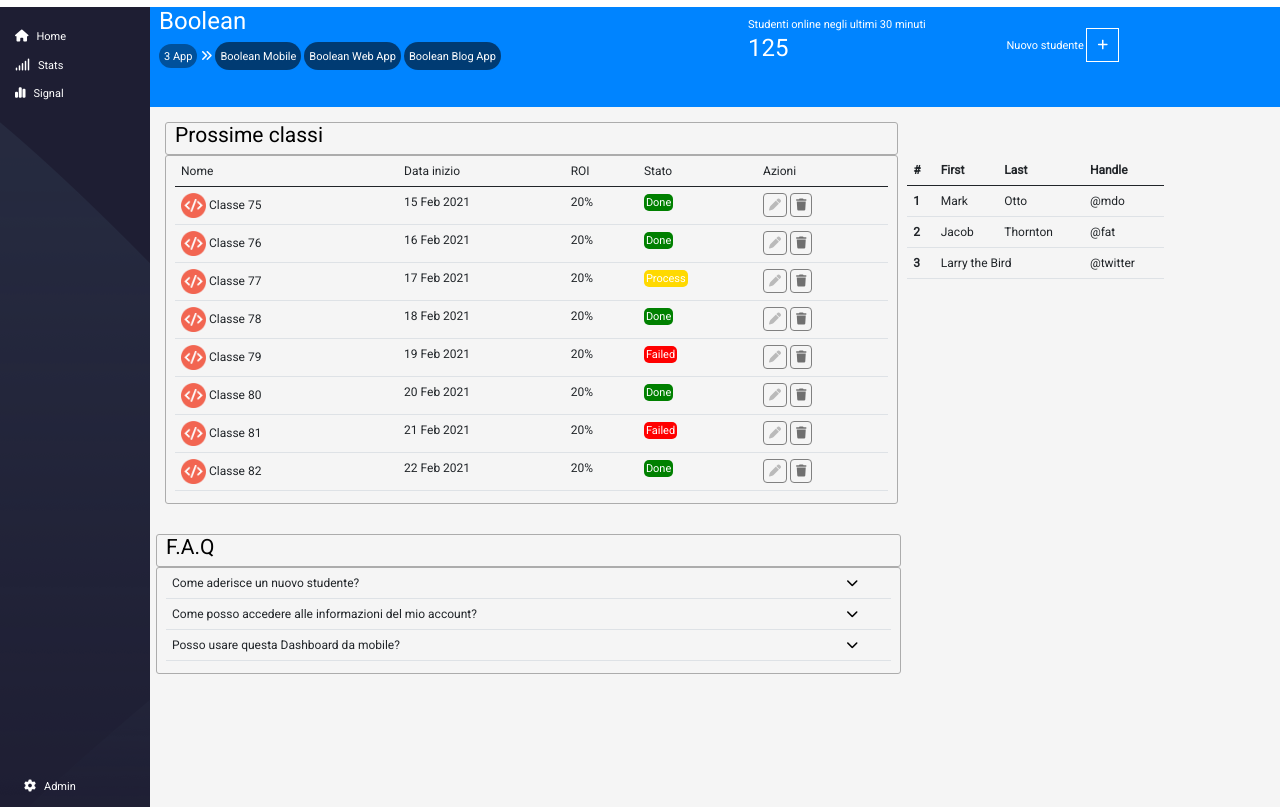
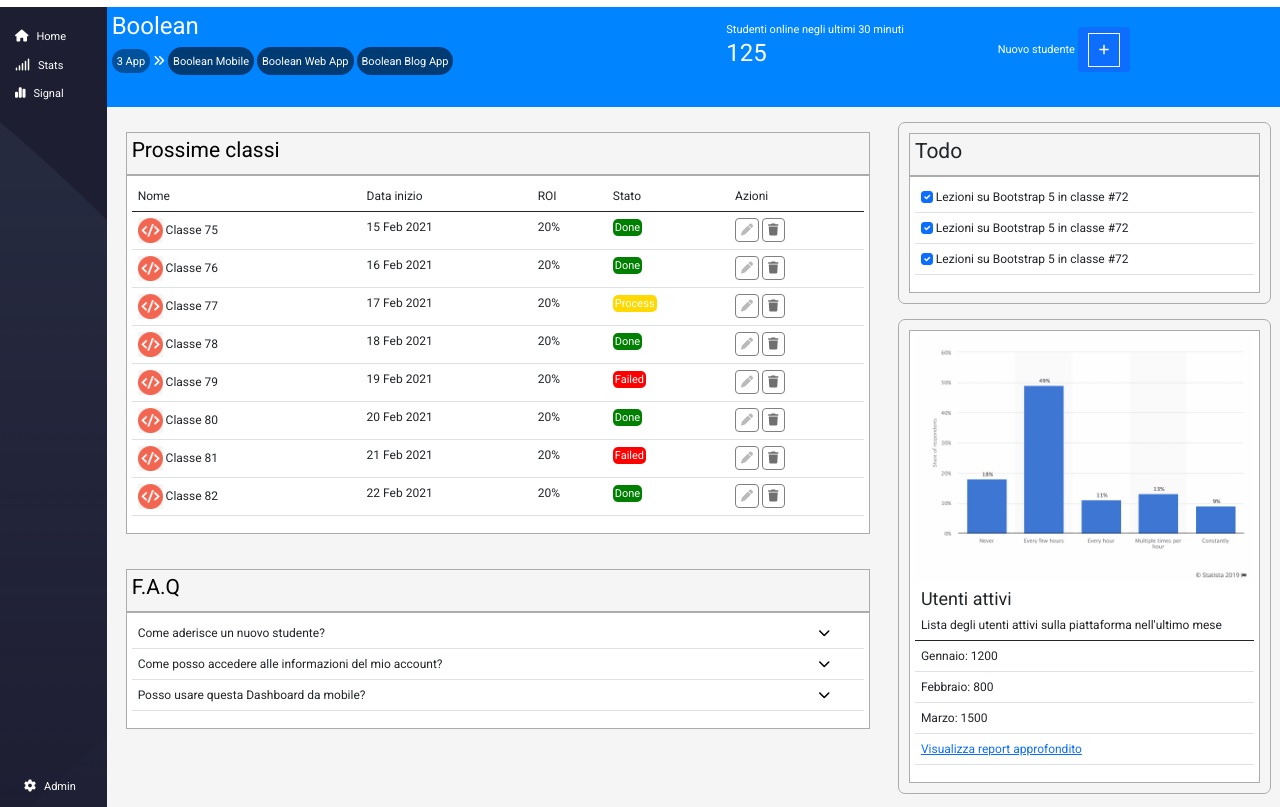
Before and after one commit to Dome1992/html-css-bootstrap-dashboard, a plain HTML site: page index.html in a window 1280 px wide. Shown: the part 43-850 px from the top of the page. Drawn offline with nearby package versions, Linux system fonts and the light colour scheme.

Commit message:
manca offcanvas

```diff
--- a/index.html
+++ b/index.html
@@ -149,11 +149,24 @@
 
                                 <div class="col">
                                     <span>Nuovo studente
-                                        <a href="">
+
+                                        <a class="btn btn-primary" type="button" data-bs-toggle="offcanvas" data-bs-target="#offcanvasRight" aria-controls="offcanvasRight"    href="#offcanvasExample" role="button">
                                             <i class="fa-solid fa-plus" style="color: #ffffff;" id="icon-plus">
                                             </i>
                                         </a>
+
+
+
                                     </span>
+                                    <div class="offcanvas offcanvas-end" tabindex="-1" id="offcanvasRight"                    aria-labelledby="offcanvasRightLabel">
+                                        <div class="offcanvas-header">
+                                          <h5 id="offcanvasRightLabel">Inserisci un nuovo studente</h5>
+                                          <button type="button" class="btn-close text-reset" data-bs-dismiss="offcanvas" aria-label="Close"></button>
+                                        </div>
+                                        <div class="offcanvas-body">
+                                          ...
+                                        </div>
+                                      </div>
                                 </div>
                             </div>
                         </div>
@@ -163,12 +176,16 @@
 
 
                 <div class="container-fluid">
-                    <div class="row" id="row-table">
-                        <div class="col-8" style="border: 1px solid rgb(172, 172, 172);">
+                    <div class="row">
+
+                        <div class="col-lg-8 col-md-12">
+                            <div class="contenuto">
+
+                                <div class="col-12" style="border: 1px solid rgb(172, 172, 172);">
                                     <h3 style="color: black;">Prossime classi</h3>
                                 </div>
 
-                        <div class="col-8" style="border: 1px solid rgb(172, 172, 172);">
+                                <div class="col-12" style="border: 1px solid rgb(172, 172, 172); background-color: white;">
                                     <table class="table">
                                         <thead>
                                         <tr>
@@ -273,50 +290,14 @@
                                         </tbody>
                                     </table>
                                 </div>
-
-
-                        <div class="col-3">
-                            <table class="table">
-                                <thead>
-                                  <tr>
-                                    <th scope="col">#</th>
-                                    <th scope="col">First</th>
-                                    <th scope="col">Last</th>
-                                    <th scope="col">Handle</th>
-                                  </tr>
-                                </thead>
-                                <tbody>
-                                  <tr>
-                                    <th scope="row">1</th>
-                                    <td>Mark</td>
-                                    <td>Otto</td>
-                                    <td>@mdo</td>
-                                  </tr>
-                                  <tr>
-                                    <th scope="row">2</th>
-                                    <td>Jacob</td>
-                                    <td>Thornton</td>
-                                    <td>@fat</td>
-                                  </tr>
-                                  <tr>
-                                    <th scope="row">3</th>
-                                    <td colspan="2">Larry the Bird</td>
-                                    <td>@twitter</td>
-                                  </tr>
-                                </tbody>
-                              </table>
                             </div>
 
-
-                        </div>
-                    </div>
-
-                    <div class="row" id="row-table">
-                        <div class="col-8" style="border: 1px solid rgb(172, 172, 172);">
+                            <div class="contenuto">
+                                <div class="col-12" style="border: 1px solid rgb(172, 172, 172);">
                                     <h3 style="color: black;">F.A.Q</h3>
                                 </div>
 
-                        <div class="col-8" style="border: 1px solid rgb(172, 172, 172);">
+                                <div class="col-12" style="border: 1px solid rgb(172, 172, 172); background-color: white;">
                            <table class="table">
 
                                <tbody>
@@ -342,6 +323,79 @@
                             </div>
                         </div>
 
+                        </div>
+
+
+                        <div class="col-lg-4 col-md-12">
+
+                            <div class="contenuto" style="border: 1px solid rgb(172, 172, 172);">
+
+                                <div class="col-12" style="border: 1px solid rgb(172, 172, 172);" >
+                                <h3>Todo</h3>
+                                </div>
+
+                                 <div class="col-12" style="border: 1px solid rgb(172, 172, 172); background-color: white;">
+
+                              <table class="table">
+
+                                <tbody>
+                                  <tr>
+
+                                    <td> <input class="form-check-input" type="checkbox" value="" id="flexCheckChecked" checked> Lezioni su Bootstrap 5 in classe #72</td>
+
+                                  </tr>
+                                  <tr>
+
+                                    <td> <input class="form-check-input" type="checkbox" value="" id="flexCheckChecked" checked> Lezioni su Bootstrap 5 in classe #72</td>
+
+                                  </tr>
+                                  <tr>
+
+                                    <td> <input class="form-check-input" type="checkbox" value="" id="flexCheckChecked" checked> Lezioni su Bootstrap 5 in classe #72</td>
+
+                                  </tr>
+                                </tbody>
+                              </table>
+                                </div>
+                            </div>
+
+                            <div class="contenuto" style="border: 1px solid rgb(172, 172, 172);">
+
+                                 <div class="col-12" style="border: 1px solid rgb(172, 172, 172); background-color: white;" >
+                                    <img src="img/stats.jpeg"  id="img_grafico">
+
+                                    <table class="table">
+                                        <thead>
+                                            <tr>
+                                                <td>
+                                                    <h4>Utenti attivi</h4>
+                                                    Lista degli utenti attivi sulla piattaforma nell'ultimo mese
+                                                </td>
+
+                                            </tr>
+                                        </thead>
+                                        <tbody>
+                                          <tr>
+                                            <td> Gennaio: 1200</td>
+                                          </tr>
+                                          <tr>
+                                            <td>  Febbraio: 800</td>
+                                          </tr>
+                                          <tr>
+                                            <td>  Marzo: 1500</td>
+                                          </tr>
+                                          <tr>
+                                            <td> <a href="" style="text-decoration: underline;">Visualizza report approfondito</a> </td>
+                                          </tr>
+                                        </tbody>
+                                      </table>
+
+                                </div>
+                            </div>
+
+                        </div>
+
+                    </div>
 
                 </div>
             </div>
--- a/style.css
+++ b/style.css
@@ -39,7 +39,7 @@ header{
 }
 .side-bar{
     background-image: url(img/sidebar-bg.png);
-    width: 50px;
+    width: 70px;
     height: 100%;
     background-color: rgb(30, 30, 51);
     display: flex;
@@ -102,11 +102,29 @@ span{
     width: 25px;
 }
 
-#row-table{
-    padding: 15px;
+.contenuto{
+    padding:10px;
+    border-radius: 7px;
+    margin: 15px 0;
+
 }
+
+/*.grafico{
+    padding:10px;
+    border-radius: 7px;
+
+}*/
+
+#img_grafico{
+    width:100%;
+
+}
+
 .col-8{
     border-radius: 3px;
+}
+.col-12{
+    padding:5px;
 }
 
 .done{
@@ -174,7 +192,7 @@ span{
         margin-right: 0;
     }
     .side-bar{
-        width: 150px;
+        width: 170px;
 
     }
     .fa-bell{
```
Lines whose indentation alone changed are shown as unchanged.
